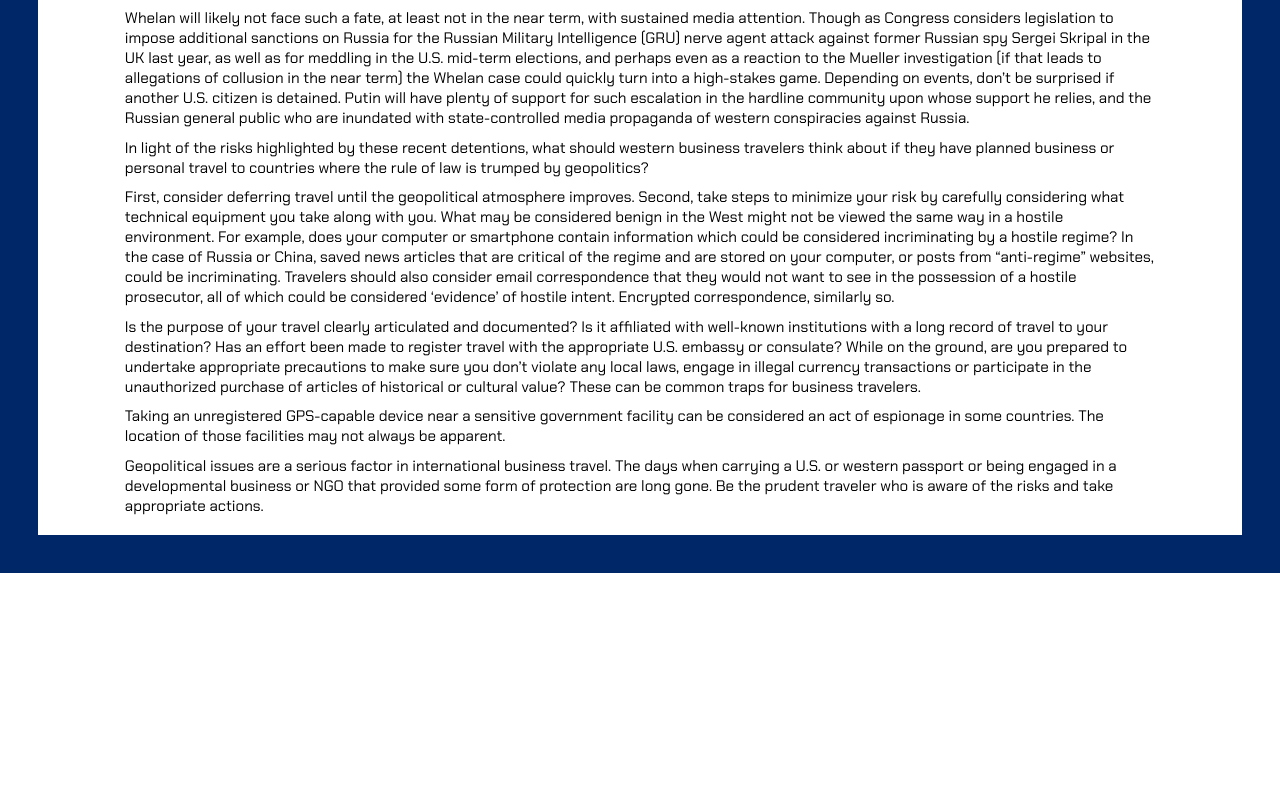
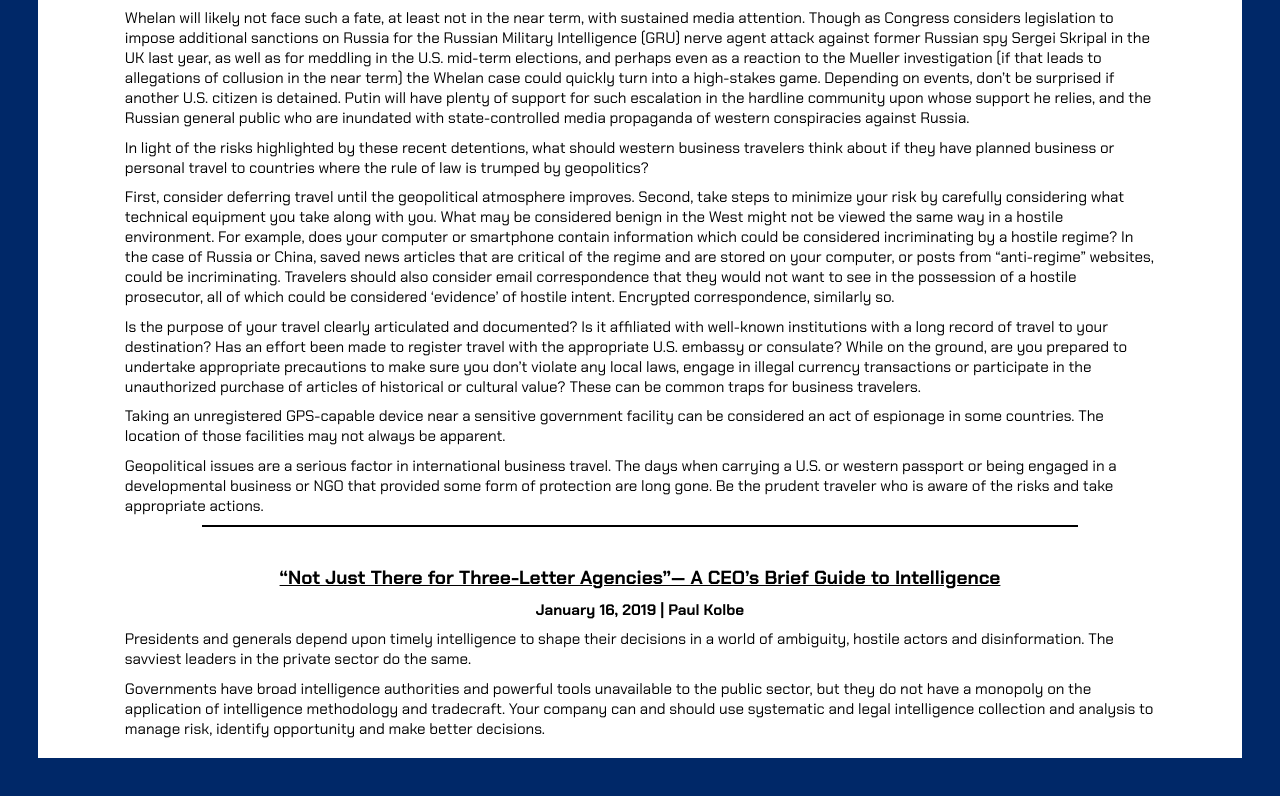
Before and after one commit to tdberg21/quint, a React (Create React App) app: page /publications in a window 1280 px wide. Shown: the part 1009-1805 px from the top of the page. Before the commit the page ends 1582 px from the top, so only its background shows below. Built offline with nearby package versions, Linux system fonts and the light colour scheme.

Commit message:
Add Kolbes article per client request

```diff
--- a/src/Components/Publications/Publications.js
+++ b/src/Components/Publications/Publications.js
@@ -80,6 +80,26 @@
             Geopolitical issues are a serious factor in international business travel. The days when carrying a U.S. or western passport or being engaged in a developmental business or NGO that provided some form of protection are long gone.  Be the prudent traveler who is aware of the risks and take appropriate actions.
           </p>
       </article>
+      <hr></hr>
+      <article className='cipher-article'>
+        <h4 className='article-text'>“Not Just There for Three-Letter Agencies”— A CEO’s Brief Guide to Intelligence</h4>
+        <h6 className='article-text article-subheader'>January 16, 2019 |
+          <a
+            href='https://www.thecipherbrief.com/experts/paul-kolbe'
+            title='Cipher Brief articles by Paul Kolbe'
+            target='_blank'
+            rel='noopener noreferrer'
+          >
+            Paul Kolbe
+          </a>
+        </h6>
+        <p className='article-text article-paragraphs'>
+          Presidents and generals depend upon timely intelligence to shape their decisions in a world of ambiguity, hostile actors and disinformation. The savviest leaders in the private sector do the same.
+        </p>
+        <p className='article-text article-paragraphs'>
+          Governments have broad intelligence authorities and powerful tools unavailable to the public sector, but they do not have a monopoly on the application of intelligence methodology and tradecraft. Your company can and should use systematic and legal intelligence collection and analysis to manage risk, identify opportunity and make better decisions.
+        </p>
+      </article>
     </div>
   )
 }
```
